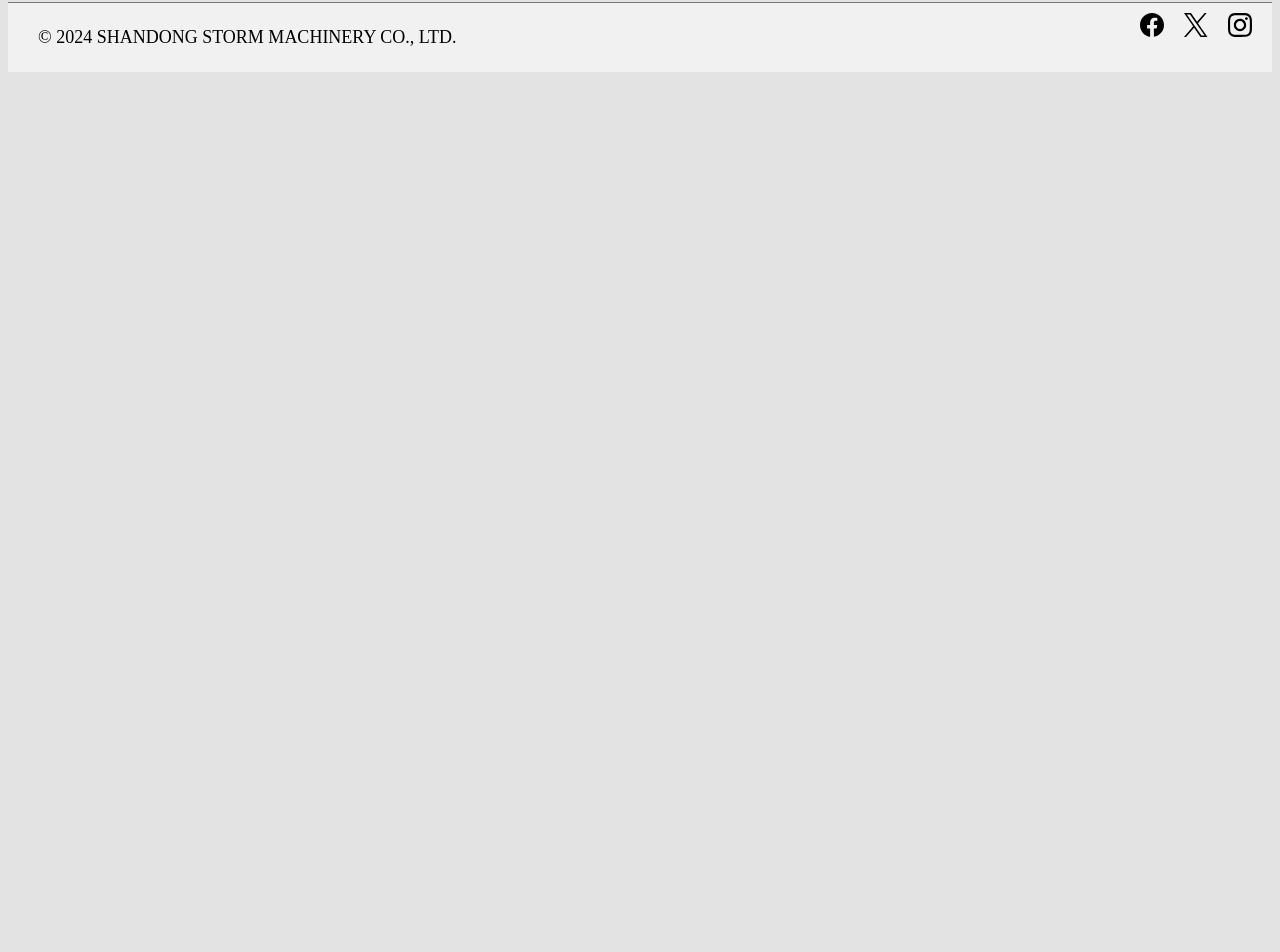
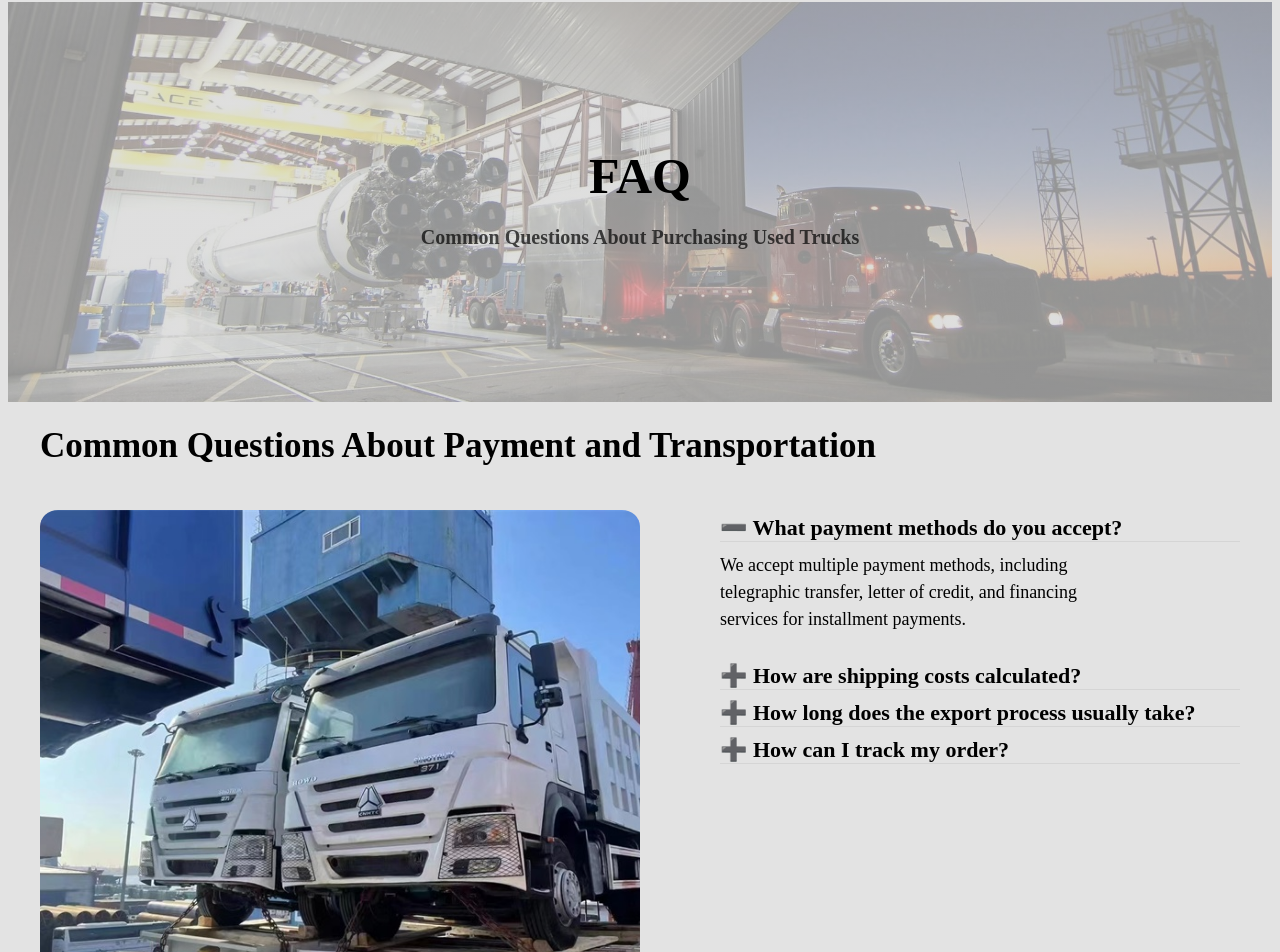
Before and after one commit to SAMIULLAH2105/Storm-Machinery-Clone, a React (Vite) app: page /faq in a window 1280 px wide. Shown: the part 278-1230 px from the top of the page. Before the commit the page ends 800 px from the top, so only its background shows below. Built offline with nearby package versions, Linux system fonts and the light colour scheme.

Commit message:
faq page design ho gaya

```diff
--- /dev/null
+++ b/src/components/FAQPayment.jsx
@@ -0,0 +1,39 @@
+import React, { useState } from 'react';
+import styles from '../styles/FAQPayment.module.css';
+import faqpayment from '../assets/faqpayment.jpg';
+
+function FAQPayment() {
+  const [activeIndex, setActiveIndex] = useState(0);
+
+  const toggleAnswer = (index) => {
+    setActiveIndex(activeIndex === index ? null : index);
+  };
+
+  return (
+    <div className={styles.container}>
+      <h1 className={styles.title}>Common Questions About Payment and Transportation</h1>
+      <div className={styles.content}>
+        <img src={faqpayment} alt="Trucks on a ship" className={styles.image} />
+        <div className={styles.faqItems}>
+          {['What payment methods do you accept?', 'How are shipping costs calculated?', 'How long does the export process usually take?', 'How can I track my order?'].map((question, index) => (
+            <div key={index} className={styles.faqItem}>
+              <h2 onClick={() => toggleAnswer(index)}>
+                {activeIndex === index ? '➖' : '➕'} {question}
+              </h2>
+              {activeIndex === index && (
+                <p>
+                  {index === 0 && 'We accept multiple payment methods, including telegraphic transfer, letter of credit, and financing services for installment payments.'}
+                  {index === 1 && 'Shipping costs are calculated based on the destination, type of truck, and desired speed of transport. We will provide a detailed quote.'}
+                  {index === 2 && 'From order confirmation to truck delivery, the entire process typically takes 4 to 6 weeks, depending on the destination and logistics arrangements.'}
+                  {index === 3 && 'You will receive an order tracking number and can monitor the status of your truck shipment in real-time through our customer service system.'}
+                </p>
+              )}
+            </div>
+          ))}
+        </div>
+      </div>
+    </div>
+  );
+}
+
+export default FAQPayment;
--- /dev/null
+++ b/src/components/FAQpage.jsx
@@ -0,0 +1,13 @@
+import React from 'react';
+import styles from '../styles/FAQpage.module.css';
+
+const FAQpage = () => {
+  return (
+    <div className={styles.container}>
+      <h1 className={styles.title}>FAQ</h1>
+      <h3 className={styles.subtitle}>Common Questions About Purchasing Used Trucks</h3>
+    </div>
+  );
+};
+
+export default FAQpage;
--- a/src/pages/FAQ.jsx
+++ b/src/pages/FAQ.jsx
@@ -1,10 +1,14 @@
 import React from 'react';
+import FAQPayment from '../components/FAQPayment';
+import FAQpage from '../components/FAQpage';
 
 function FAQ() {
   return (
     <div className="faq">
       <h1>Frequently Asked Questions</h1>
       <p>Find answers to common questions about our truck export process.</p>
+      <FAQpage/>
+      <FAQPayment/>
     </div>
   );
 }
--- /dev/null
+++ b/src/styles/FAQPayment.module.css
@@ -0,0 +1,60 @@
+.container {
+    display: flex;
+    flex-direction: column;
+    padding: 20px;
+    max-width: 1200px;
+    margin: 0 auto;
+}
+
+.title {
+    font-size: 35px;
+    font-weight: bold;
+    margin-bottom: 50px;
+}
+
+.content {
+    display: flex;
+    gap: 80px;
+    align-items: flex-start;
+}
+
+.image {
+    flex: 1;
+    max-width: 50%;
+    min-height: 550px;
+    height: auto;
+    border-radius: 3%;
+    object-fit: cover;
+    object-position: center bottom;
+}
+
+.faqItems {
+    flex: 2;
+}
+
+.faqItem {
+    font-size: 18px;
+    margin-bottom: 10px;
+    cursor: pointer;
+}
+
+.faqItem h2 {
+    color: black;
+    font-size: 22px;
+    margin-bottom: 10px;
+    border-bottom: 1px solid #cfcfcfac;
+    transition: color 0.3s;
+}
+
+.faqItem h2:hover {
+    color: #2596be;
+    font-weight: bold;
+}
+
+.faqItem p {
+    width: 80%;
+    margin: 0;
+    padding: 0 0 20px 0;
+    font-size: 18px;
+    line-height: 1.5;
+}
--- /dev/null
+++ b/src/styles/FAQpage.module.css
@@ -0,0 +1,25 @@
+.container {
+  background-image: linear-gradient(rgba(209, 209, 209, 0.7), rgba(209, 209, 209, 0.7)),
+    url(../assets/faq.jpeg);
+  background-size: cover;
+  background-position: center;
+  background-repeat: no-repeat;
+  height: 400px;
+  display: flex;
+  flex-direction: column;
+  align-items: center;
+  justify-content: center;
+  color: black;
+  text-align: center;
+}
+
+.title {
+  font-size: 50px;
+  margin-bottom: 10px;
+}
+
+.subtitle {
+  color: rgba(0, 0, 0, 0.7);
+  font-size: 20px;
+  margin-bottom: 10px;
+}
```
Also changed, not shown: src/assets/faq.jpeg (added), src/assets/faqpayment.jpg (added).
